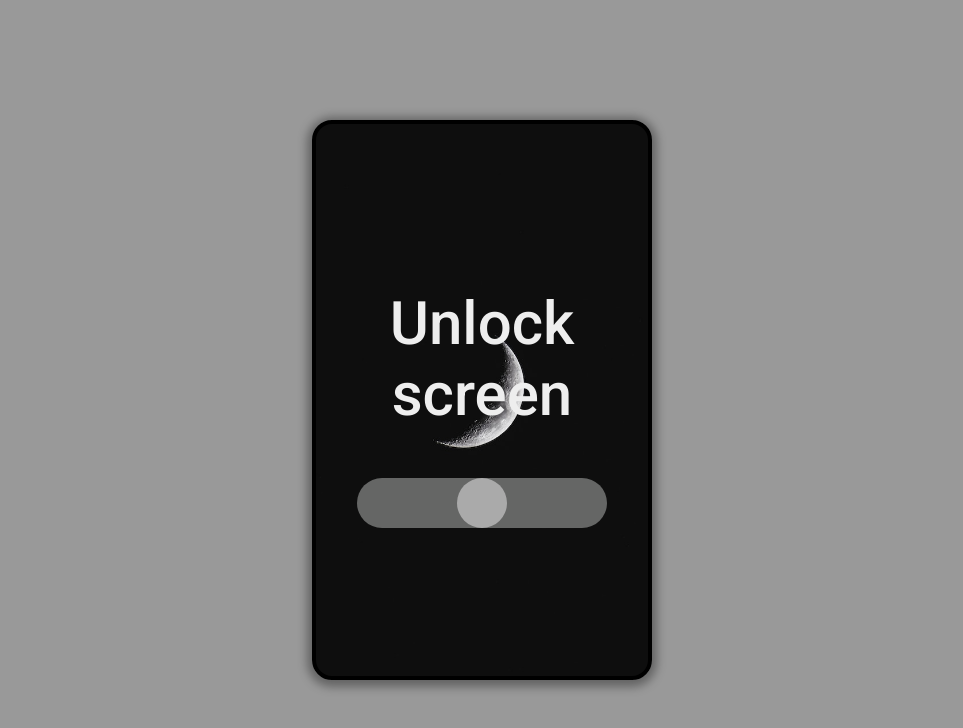
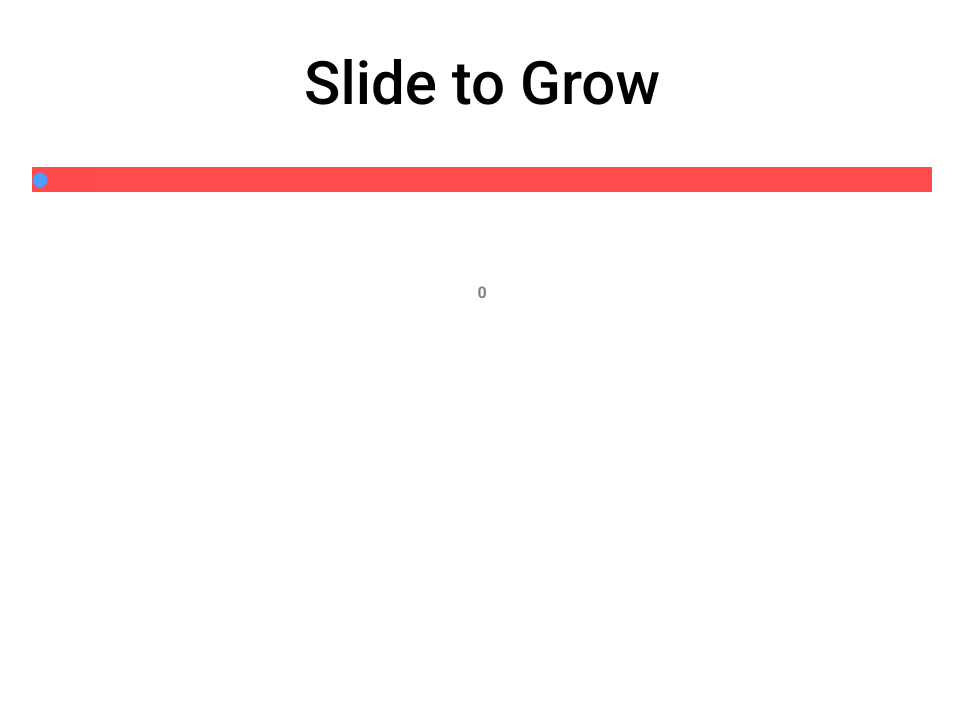
Before and after one commit to takazo3/30React-Practice, a React (Create React App) app: page / in a window 1280 px wide. Shown: the top 728 px of the page, without its empty margins (158-1121 px from the left). Built offline with nearby package versions, Linux system fonts and the light colour scheme.

Commit message:
09-Slider-to-Grow

```diff
--- a/src/App.js
+++ b/src/App.js
@@ -7,6 +7,7 @@
 import TemperatureControllerApp from './Projects/06-temperature-controller/TemperatureControllerApp';
 import LightDarkMode from './Projects/07-light-dark-mode/LightDarkMode';
 import SlideToUnlock from './Projects/08-slide-to-unlock/SlideToUnlock';
+import SliderApp from './Projects/09-slider-app/SliderApp';
 
 
 
@@ -20,7 +21,8 @@
       {/* <AlertApp /> */}
       {/* <TemperatureControllerApp /> */}
       {/* <LightDarkMode /> */}
-      <SlideToUnlock />
+      {/* <SlideToUnlock /> */}
+      <SliderApp />
     </div>
   );
 }
--- a/src/Projects/08-slide-to-unlock/LockSlider.jsx
+++ b/src/Projects/08-slide-to-unlock/LockSlider.jsx
@@ -8,6 +8,7 @@
     background: " rgba(188, 190, 188, 0.5)",
     outline: "none",
     borderRadius: "25px",
+    sliderValue: "0",
   };
   return (
     <input
--- /dev/null
+++ b/src/Projects/09-slider-app/SliderApp.jsx
@@ -0,0 +1,36 @@
+import SliderComp from './SliderComp'
+import Title from '../components/Title'
+
+import { useState } from 'react'
+
+export default function SliderApp() {
+  const [slideValue, setSlideValue] = useState(0);
+  const handeleSliderValueChange = (e) => {
+    setSlideValue(e.target.value);
+  };
+
+  let bgColor;
+  let textColor;
+  if (slideValue < 20) {
+    bgColor = "red";
+    textColor = "gray";
+  } else if (slideValue < 40) {
+    bgColor = "orange";
+    textColor = "lightgray";
+  } else if (slideValue < 60) {
+    bgColor = "yellow";
+    textColor = "black";
+  } else if (slideValue < 80) {
+    bgColor = "green";
+    textColor = "white";
+  } else {
+    bgColor = "blue";
+    textColor = "white";
+  }
+  return (
+    <div className="container text-center">
+      <Title text={"Slide to Grow"} />
+      <SliderComp setValue={slideValue} handleInput={handeleSliderValueChange} bgColor={bgColor} textColor={textColor} />
+    </div>
+  )
+}
--- /dev/null
+++ b/src/Projects/09-slider-app/SliderComp.jsx
@@ -0,0 +1,43 @@
+import React from 'react'
+
+export default function SliderComp({
+  setValue,
+  handleInput,
+  bgColor,
+  textColor
+  }) {
+
+    const sliderStyle = {
+      appearance: "none",
+      width: "100%",
+      height: 25,
+      backgroundColor:!bgColor ? 'lightgray': bgColor,
+      cursor: "pointer",
+      opacity: 0.7,
+    };
+  return (
+    <div className="d-flex flex-column" style={{gap: 100 }}>
+      <input
+      type="range"
+      min="0" max={100}
+      value={setValue}
+      onInput={handleInput}
+      style={sliderStyle}
+      />
+      <div style={{
+      color: !textColor ? 'black': textColor,
+      backgroundColor:!bgColor ? 'lightgray': bgColor,
+      height: `${setValue * 3}px`,
+      width: `${setValue * 3}px`,
+      fontWeight: 600,
+      borderRadius: "50%",
+      display: "flex",
+      justifyContent: "center",
+      alignItems: "center",
+
+      }}>
+        <span>{setValue}</span>
+      </div>
+    </div>
+  )
+}
```
